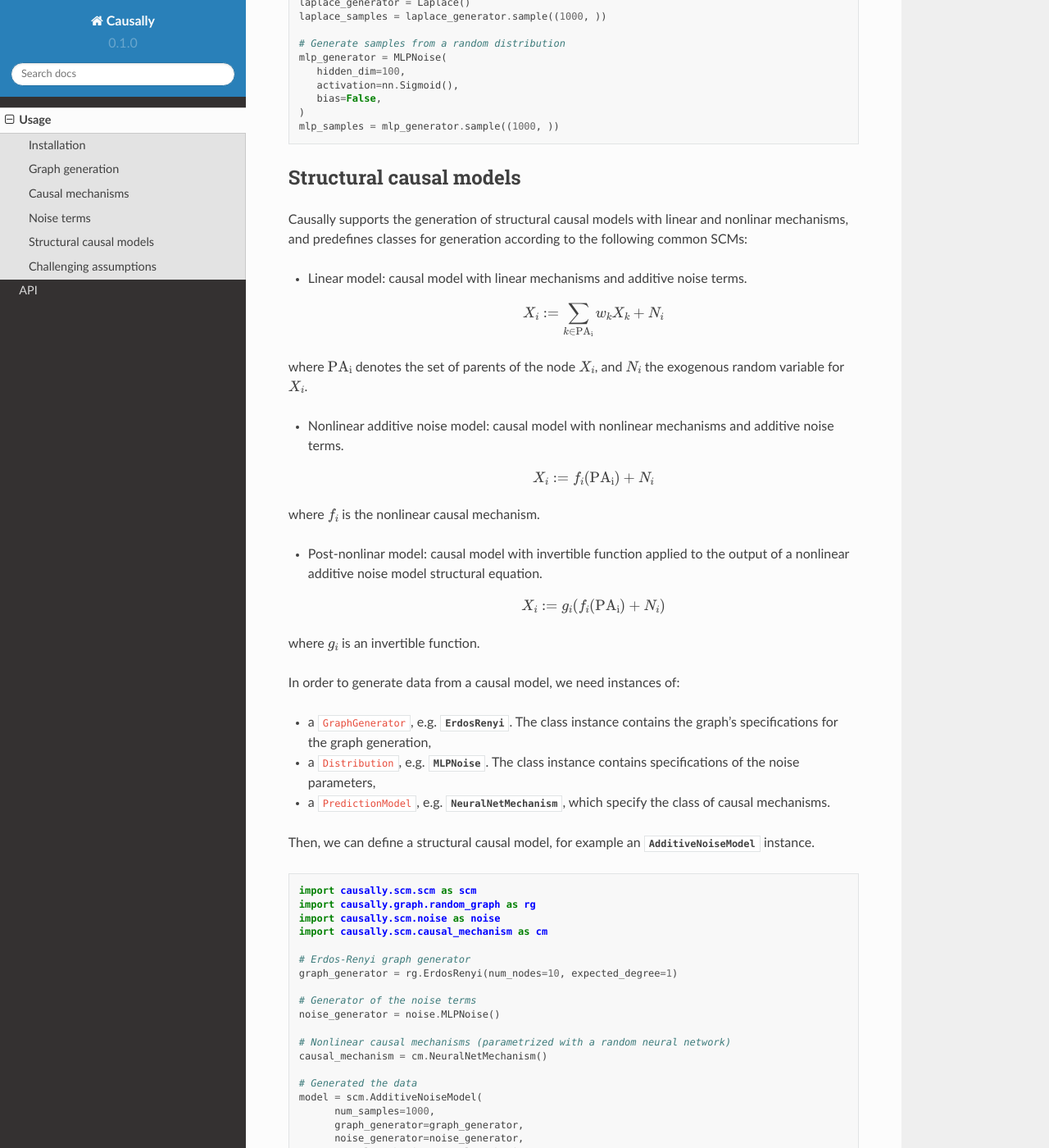
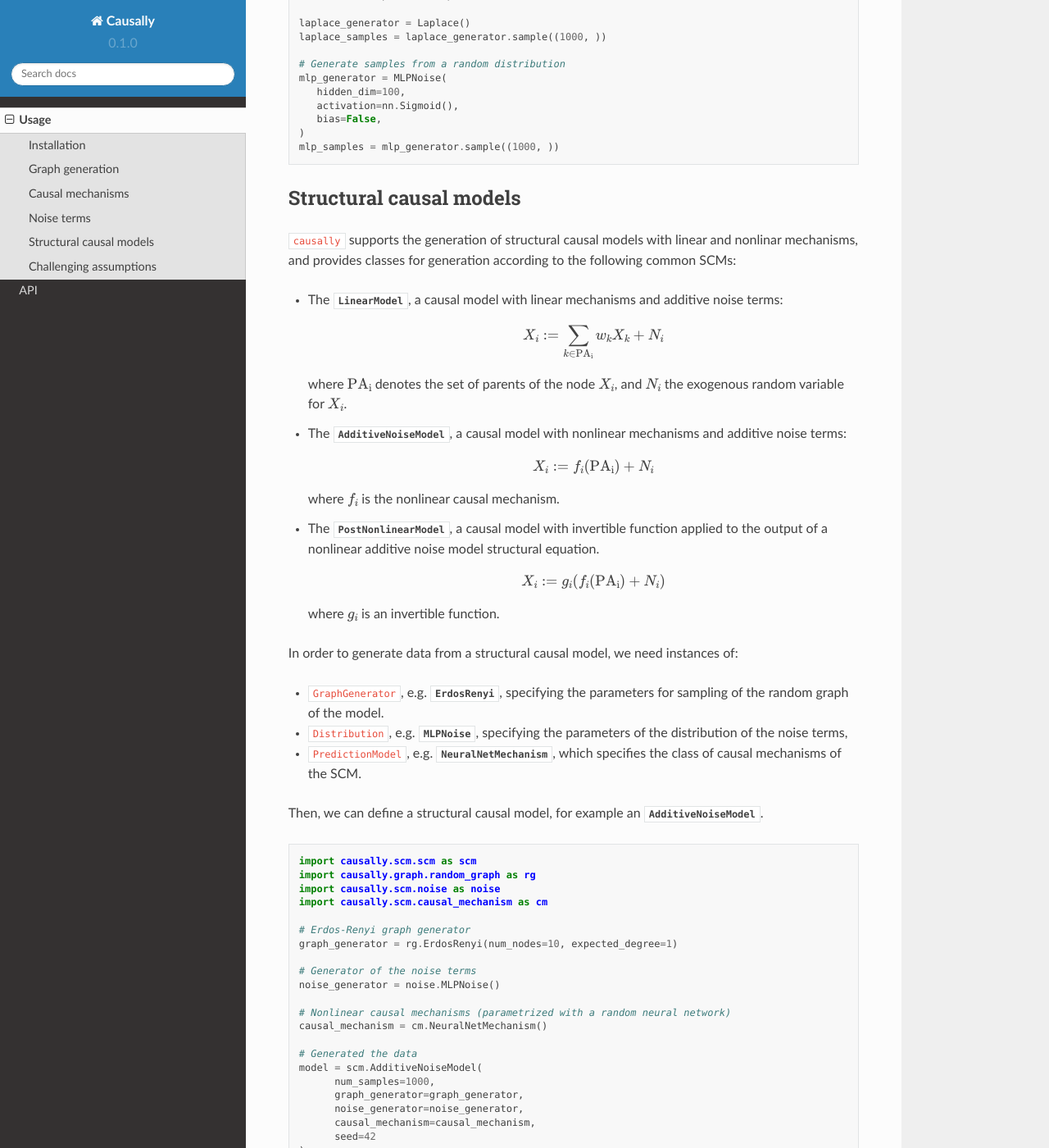
Before and after one commit to francescomontagna/causally, a Sphinx documentation site: the page built from docs/source/usage.rst, in a window 1280 px wide and 1400 px high, scrolled down 2133 px. Shown: the whole window at 82% size. Built offline with Sphinx 7.4.7 and the Read the Docs theme 2.0.0, drawn with Linux system fonts in a browser that asks for light colours; some of the changed text lies outside the part shown.

Commit message:
Polish usage.rst

```diff
--- a/docs/source/index.rst
+++ b/docs/source/index.rst
@@ -22,9 +22,8 @@
 If you find ``causally`` useful, please consider citing the publication
 `Assumption violations in causal discovery and the robustness of score matching <https://arxiv.org/abs/2310.13387>`_.
 
-[montagna23_assumptions]_
+.. code-block:: latex
 
-.. [montagna23_assumptions]
     @inproceedings{montagna2023_assumptions,
         title {Assumption violations in causal discovery and the robustness of score matching},
         author {Francesco Montagna and Atalanti A. Mastakouri and Elias Eulig and Nicoletta Noceti and Lorenzo Rosasco and Dominik Janzing and Bryon Aragam and Francesco Locatello},
--- a/docs/source/usage.rst
+++ b/docs/source/usage.rst
@@ -8,7 +8,7 @@
 
 
 .. What about git clone + pip install . until the library is not completely ready?
-To use Causally, first install it cloning the project via git:
+To use ``causally``, first install it cloning the project via git:
 
 .. code-block:: console
 
@@ -51,12 +51,13 @@
 Causal mechanisms
 -----------------
 
-Structural causal models supports several function for random generation of the causal mechanisms.
+``causally`` supports several functions for random generation of the causal mechanisms \
+of structural causal models.
 
 * *Linear mechanisms*: generate a linear combination of the input observations.
 
-* *Nonlinear mechanisms*: generate a linear combination of the input observations. The nonlinear function\
-  can be parametrized by a random neural network, or sampled as a Gaussian process with covariance\
+* *Nonlinear mechanisms*: generate a nonlinear combination of the input observations. The nonlinear function \
+  can be parametrized by a random neural network, or sampled as a Gaussian process with covariance \
   defined with the kernel matrix of the parents.
 
 .. code-block:: python
@@ -89,12 +90,12 @@
 Noise terms
 -----------
 
-Causally allows specifying the distribution of the structural causal model exogenous random variables.
-Probability distributions are specified by implementing the class :py:class:`Distribution`
+``causally`` allows specifying the distribution of the structural causal model exogenous random variables.
+Probability distributions of the noise terms are specified by implementing the class :py:class:`Distribution`
 and the abstract method :py:func:`sample()`. Additionally, samples can be generated as nonlinear
-transformations of a standard normal: this is achieved implementing :py:class:`RandomNoiseDistribution`
-and the abstract method :py:func:`sample()`. Checkout the class :py:class:`MLPNoise`
-for noise terms generated by a nonlinar transformation foa  gaussian normal with a random neural network.
+transformations of a standard Normal. This is achieved implementing :py:class:`RandomNoiseDistribution`
+and the abstract method :py:func:`sample()`: use an instance of :py:class:`MLPNoise`
+for noise terms generated by a nonlinar transformation of a standard Normal with a random neural network.
 
 .. code-block:: python
 
@@ -131,40 +132,45 @@
 Structural causal models
 ------------------------
 
-Causally supports the generation of structural causal models with linear and nonlinar mechanisms, and predefines classes
+``causally`` supports the generation of structural causal models with linear and nonlinar mechanisms, and provides classes
 for generation according to the following common SCMs:
 
-* Linear model: causal model with linear mechanisms and additive noise terms.
+* The :py:class:`LinearModel`, a causal model with linear mechanisms and additive noise terms:
 
    .. math::
       X_i := \sum_{k \in \operatorname{PA_i}}w_kX_k + N_i
-where :math:`\operatorname{PA_i}` denotes the set of parents of the node :math:`X_i`, and :math:`N_i`
-the exogenous random variable for :math:`X_i`.
 
-* Nonlinear additive noise model: causal model with nonlinear mechanisms and additive noise terms.
+  where :math:`\operatorname{PA_i}` denotes the set of parents of the node :math:`X_i`, and :math:`N_i` \
+  the exogenous random variable for :math:`X_i`.
+
+* The :py:class:`AdditiveNoiseModel`, a causal model with \
+  nonlinear mechanisms and additive noise terms:
 
    .. math::
       X_i := f_i(\operatorname{PA_i}) + N_i
-where :math:`f_i` is the nonlinear causal mechanism.
 
-* Post-nonlinar model: causal model with invertible function applied to the output of a
-  nonlinear additive noise model structural equation.
+  where :math:`f_i` is the nonlinear causal mechanism.
+
+* The :py:class:`PostNonlinearModel`, a causal model with invertible \
+  function applied to the output of a nonlinear additive noise model structural equation.
 
    .. math::
       X_i := g_i(f_i(\operatorname{PA_i}) + N_i)
-where :math:`g_i` is an invertible function.
+
+  where :math:`g_i` is an invertible function.
 
 
-In order to generate data from a causal model, we need instances of:
+In order to generate data from a structural causal model, we need instances of:
 
-* a ``GraphGenerator``, e.g. :py:class:`ErdosRenyi`. The class instance contains the graph's specifications
-  for the graph generation,
+* ``GraphGenerator``, e.g. :py:class:`ErdosRenyi`, specifying \
+  the parameters for sampling of the random graph of the model.
 
-* a ``Distribution``, e.g. :py:class:`MLPNoise`. The class instance contains specifications of the noise parameters,
+* ``Distribution``, e.g. :py:class:`MLPNoise`, specifying \
+  the parameters of the distribution  of the noise terms,
 
-* a ``PredictionModel``, e.g. :py:class:`NeuralNetMechanism`, which specify the class of causal mechanisms.
+* ``PredictionModel``, e.g. :py:class:`NeuralNetMechanism`, which specifies the class of causal mechanisms of the SCM.
 
-Then, we can define a structural causal model, for example an :py:class:`AdditiveNoiseModel` instance.
+Then, we can define a structural causal model, for example an :py:class:`AdditiveNoiseModel`.
 
 .. code-block:: python
 
@@ -196,12 +202,12 @@
 Challenging assumptions
 -----------------------
 The key feature of ``causally`` is its flexibility in specifying the assumptions of the structural causal model.
-In particular, it allows to generate data that violates some of the most common assumptions of causal discovery
+In particular, it allows to generate data that violate some of the most common assumptions of causal discovery
 algorithms, such as faithfulness of the distribution, or absence of latent confounders.
 
-In order to specify your modelling assumptions, you need to instantiate a :py:class:`Context` object, and
-pass it as an argument to the class method :py:meth:`causally.scm.BaseStructuralCausalModel.make_assumption`.
-As simple as that!
+In order to specify your modelling assumptions, you need to instantiate a :py:class:`SCMContext` object, which allows
+to specify and parametrize the modelling assumptions. Then the ``context`` is passed as an argument to the
+SCM class constructor. As simple as that!
 
 .. code-block:: python
 
```
Also changed, not shown: other parts of docs/source/usage.rst (+2 -2 lines).
